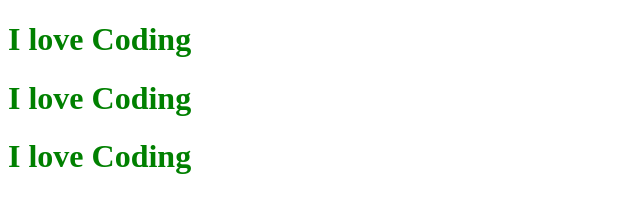
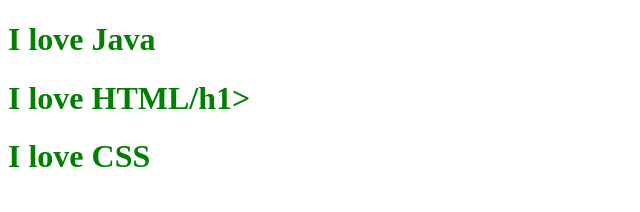
Before and after one commit to juniorcodersclub/web, a plain HTML site: page index.html in a window 1280 px wide. Shown: the whole page, without its empty margins (0-640 px from the left). Drawn offline with Linux system fonts and the light colour scheme.

Commit message:
Refined loves

```diff
--- a/index.html
+++ b/index.html
@@ -8,9 +8,9 @@
 </head>
 
 <body>
-  <h1 style="color: green;">I love Coding</h1>
-  <h1 style="color: green;">I love Coding</h1>
-  <h1 style="color: green;">I love Coding</h1>
+  <h1 style="color: green;">I love Java</h1>
+  <h1 style="color: green;">I love HTML/h1>
+  <h1 style="color: green;">I love CSS</h1>
 </body>
 
 </html>
```
